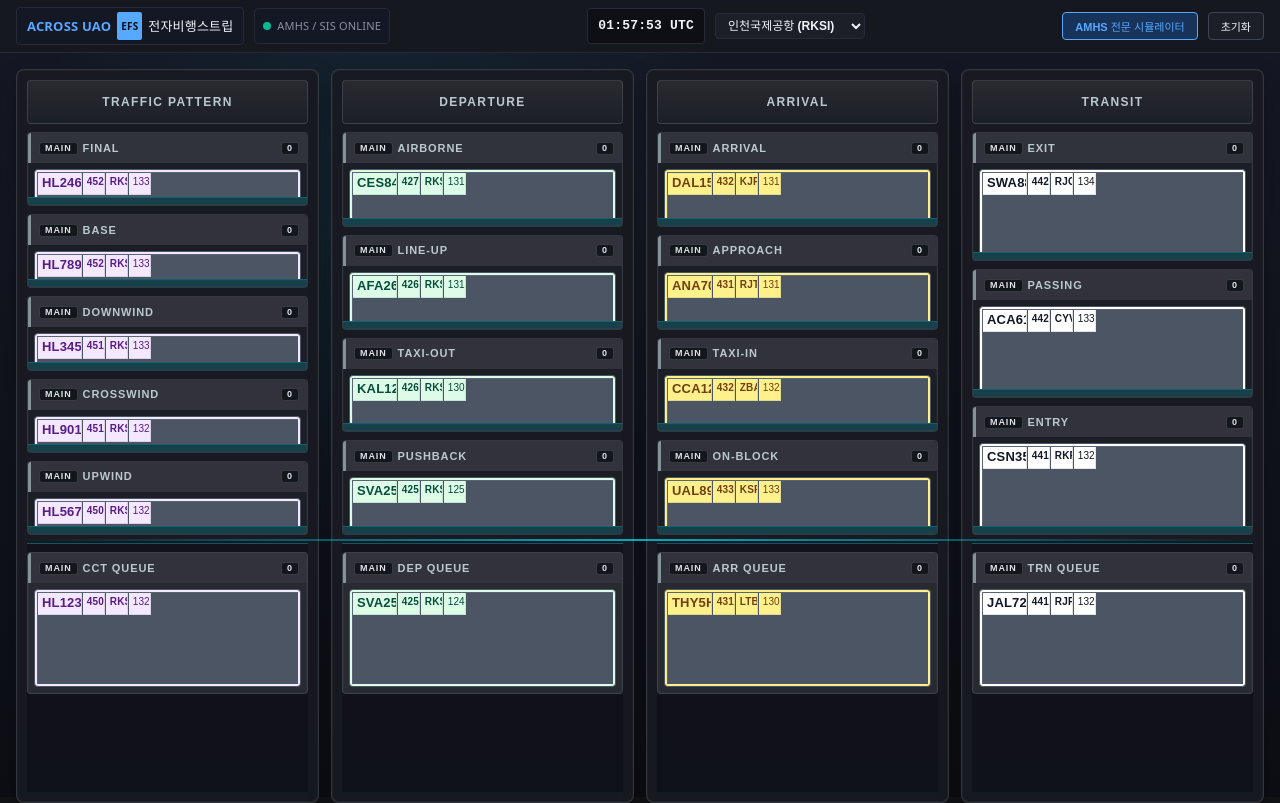
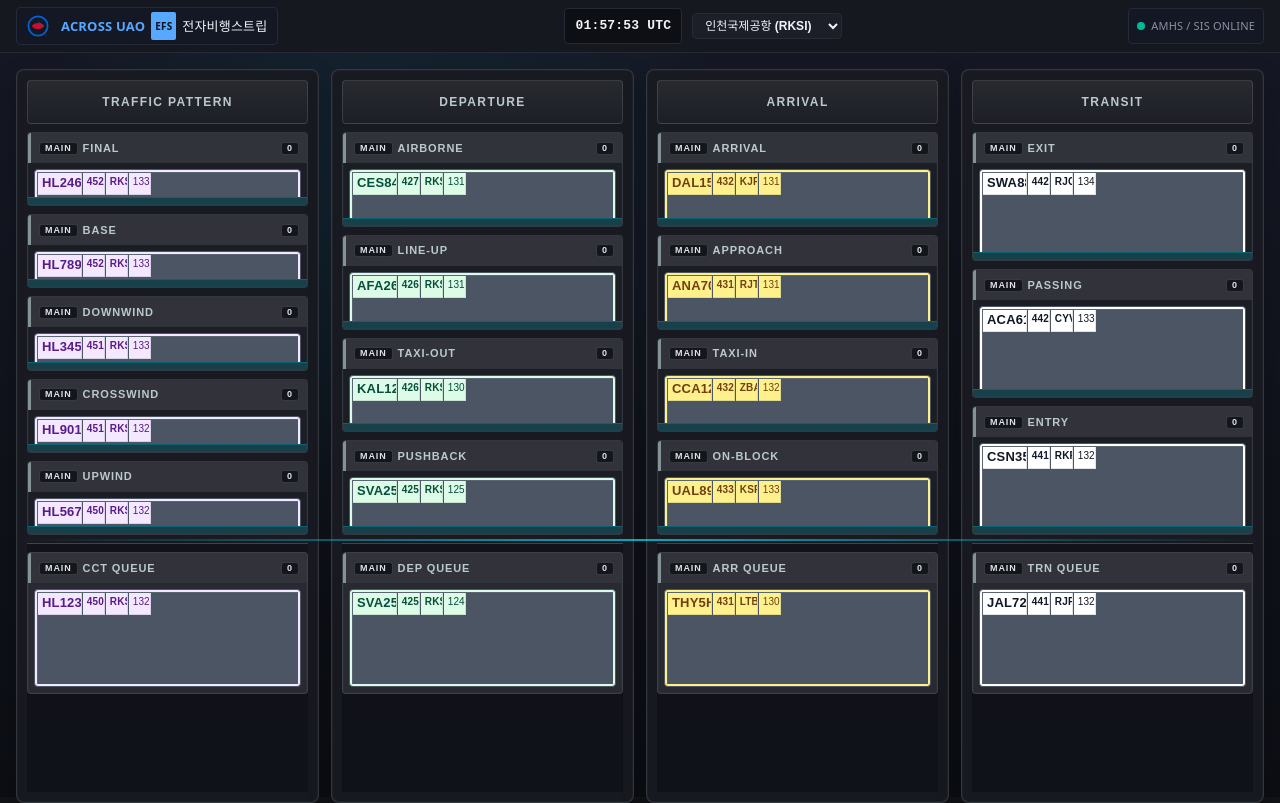
Before and after one commit to uam-danielkim/mrto-efs-fe, a React (Vite) app: page / in a window 1280 px wide. Built offline with nearby package versions, Linux system fonts and the light colour scheme.

Commit message:
feat: Add KE logo and streamline header to minimal heartbeat indicator

```diff
--- a/src/components/header/Header.jsx
+++ b/src/components/header/Header.jsx
@@ -22,13 +22,14 @@ function Header({ onOpenAmhsModal, onResetDemo }) {
     <header className="app-header">
       <div className="app-header__left">
         <div className="brand-badge">
+          <svg className="ke-logo" viewBox="0 0 32 32" fill="none" xmlns="http://www.w3.org/2000/svg" style={{ width: 22, height: 22, verticalAlign: 'middle', marginRight: 6 }}>
+            <circle cx="16" cy="16" r="14" stroke="#0064d2" strokeWidth="2.5"/>
+            <path d="M7 16 C10 10, 22 10, 25 16 C22 22, 10 22, 7 16 Z" fill="#c8102e"/>
+            <path d="M16 6 C16 11, 24 13, 25 16 C22 13, 16 13, 16 6 Z" fill="#0064d2"/>
+          </svg>
           <span className="brand-main">ACROSS UAO</span>
           <span className="sub-tag">EFS</span>
           <span className="brand-sub">전자비행스트립</span>
-        </div>
-        <div className="system-pill">
-          <span className="pulse-dot"></span>
-          <span>AMHS / SIS ONLINE</span>
         </div>
       </div>
 
@@ -49,12 +50,10 @@ function Header({ onOpenAmhsModal, onResetDemo }) {
       </div>
 
       <div className="app-header__right">
-        <button className="header-btn primary" onClick={onOpenAmhsModal}>
-          AMHS 전문 시뮬레이터
-        </button>
-        <button className="header-btn" onClick={onResetDemo}>
-          초기화
-        </button>
+        <div className="system-pill">
+          <span className="pulse-dot"></span>
+          <span>AMHS / SIS ONLINE</span>
+        </div>
       </div>
     </header>
   )
```
